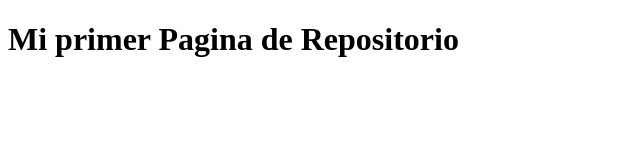
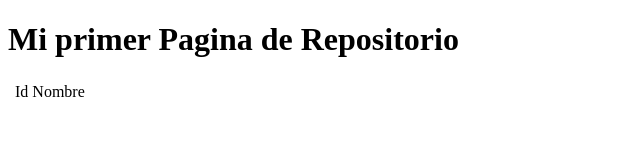
Before and after one commit to demonassit/4SIS1A2024SIAppatApmatNombre, a plain HTML site: page index.html in a window 1280 px wide. Shown: the full height of the page, 0-640 px from the left. Drawn offline with Linux system fonts and the light colour scheme.

Commit message:
cambios se hizo una tabla

```diff
--- a/index.html
+++ b/index.html
@@ -7,5 +7,13 @@
 </head>
 <body>
     <h1>Mi primer Pagina de Repositorio</h1>
+    <div class="container-main" >
+        <table class="table-main" >
+            <th>
+                <td>Id</td>
+                <td>Nombre</td>
+            </th>
+        </table>
+    </div>
 </body>
 </html>
```
